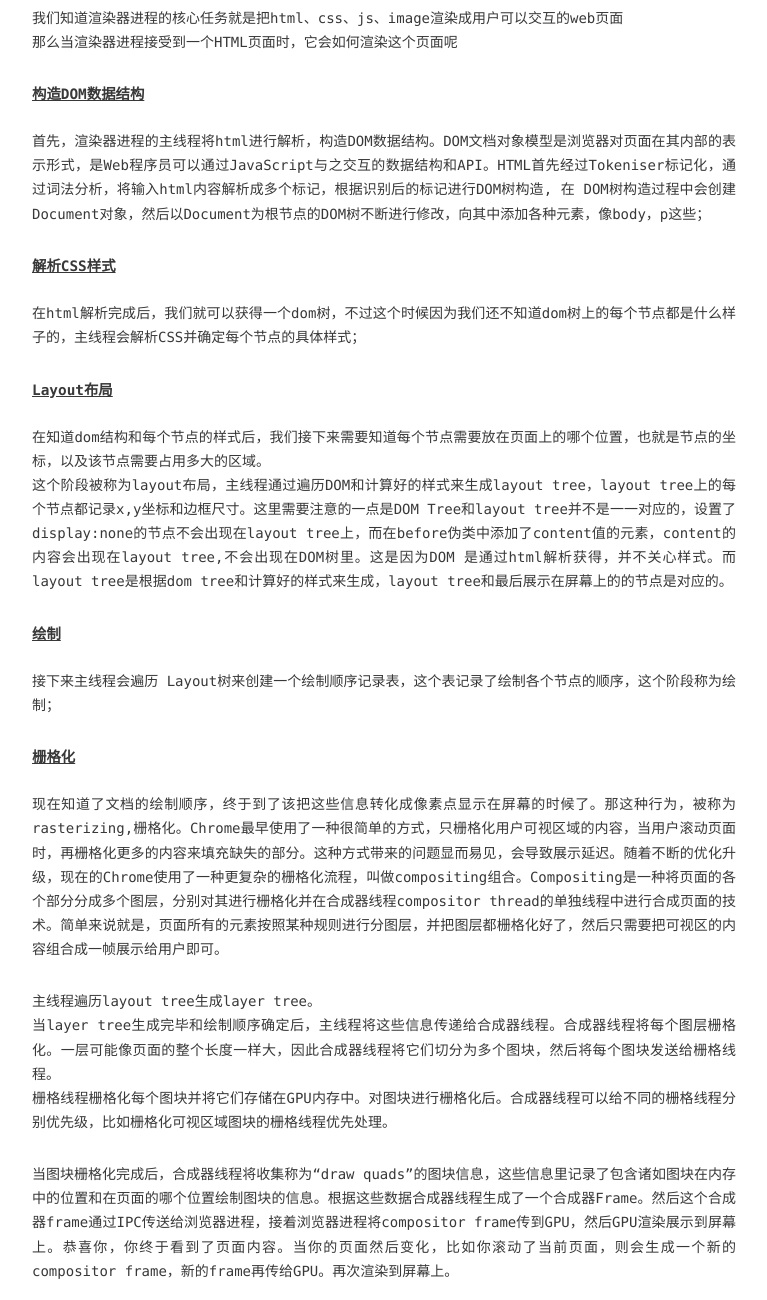
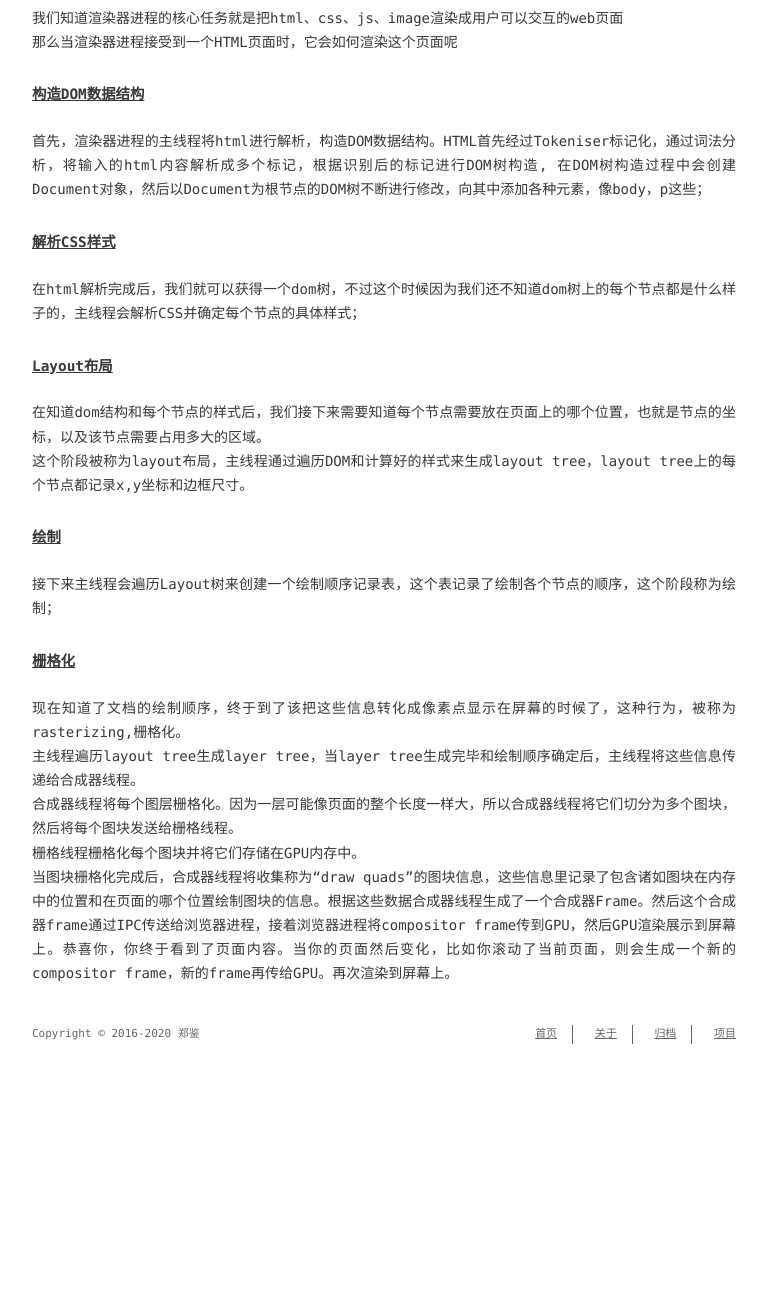
Before and after one commit to knifeZJ/knifeZJ.github.io, a plain HTML site: page 2020/10/01/浏览器中渲染器进程渲染页面的步骤/index.html in a window 1280 px wide. Shown: the part 140-1440 px from the top of the page, without its empty margins (256-1023 px from the left). After the commit the page ends 1204 px from the top, so only its background shows below. Drawn offline with Linux system fonts and the light colour scheme; a web font is replaced by a local one.

Commit message:
Site updated: 2020-10-05 16:07:34

```diff
--- a/2020/10/01/浏览器中渲染器进程渲染页面的步骤/index.html
+++ b/2020/10/01/浏览器中渲染器进程渲染页面的步骤/index.html
@@ -6,15 +6,15 @@
     <meta http-equiv="X-UA-Compatible" content="IE=edge">
     <meta name="HandheldFriendly" content="True">
     <meta name="viewport" content="width=device-width, initial-scale=1, maximum-scale=1" />
-    <meta name="description" content="我们知道渲染器进程的核心任务就是把html、css、js、image渲染成用户可以交互的web页面那么当渲染器进程接受到一个HTML页面时，它会如何渲染这个页面呢 构造DOM数据结构首先，渲染器进程的主线程将html进行解析，构造DOM数据结构。DOM文档对象模型是浏览器对页面在其内部的表示形式，是Web程序员可以通过JavaScript与之交互的数据结构和API。HTML首先经过Tokenise">
+    <meta name="description" content="我们知道渲染器进程的核心任务就是把html、css、js、image渲染成用户可以交互的web页面那么当渲染器进程接受到一个HTML页面时，它会如何渲染这个页面呢 构造DOM数据结构首先，渲染器进程的主线程将html进行解析，构造DOM数据结构。HTML首先经过Tokeniser标记化，通过词法分析，将输入的html内容解析成多个标记，根据识别后的标记进行DOM树构造, 在DOM树构造过程中会创建">
 <meta property="og:type" content="article">
 <meta property="og:title" content="浏览器中渲染器进程渲染页面的步骤">
 <meta property="og:url" content="http://example.com/2020/10/01/%E6%B5%8F%E8%A7%88%E5%99%A8%E4%B8%AD%E6%B8%B2%E6%9F%93%E5%99%A8%E8%BF%9B%E7%A8%8B%E6%B8%B2%E6%9F%93%E9%A1%B5%E9%9D%A2%E7%9A%84%E6%AD%A5%E9%AA%A4/index.html">
 <meta property="og:site_name" content="郑鉴的个人博客">
-<meta property="og:description" content="我们知道渲染器进程的核心任务就是把html、css、js、image渲染成用户可以交互的web页面那么当渲染器进程接受到一个HTML页面时，它会如何渲染这个页面呢 构造DOM数据结构首先，渲染器进程的主线程将html进行解析，构造DOM数据结构。DOM文档对象模型是浏览器对页面在其内部的表示形式，是Web程序员可以通过JavaScript与之交互的数据结构和API。HTML首先经过Tokenise">
+<meta property="og:description" content="我们知道渲染器进程的核心任务就是把html、css、js、image渲染成用户可以交互的web页面那么当渲染器进程接受到一个HTML页面时，它会如何渲染这个页面呢 构造DOM数据结构首先，渲染器进程的主线程将html进行解析，构造DOM数据结构。HTML首先经过Tokeniser标记化，通过词法分析，将输入的html内容解析成多个标记，根据识别后的标记进行DOM树构造, 在DOM树构造过程中会创建">
 <meta property="og:locale" content="zh_CN">
 <meta property="article:published_time" content="2020-10-01T06:46:58.000Z">
-<meta property="article:modified_time" content="2020-10-05T07:47:14.053Z">
+<meta property="article:modified_time" content="2020-10-05T08:05:38.385Z">
 <meta property="article:author" content="郑鉴">
 <meta name="twitter:card" content="summary">
 
@@ -145,13 +145,11 @@
 
   <div class="content" itemprop="articleBody">
     <p>我们知道渲染器进程的核心任务就是把html、css、js、image渲染成用户可以交互的web页面<br>那么当渲染器进程接受到一个HTML页面时，它会如何渲染这个页面呢</p>
-<h3 id="构造DOM数据结构"><a href="#构造DOM数据结构" class="headerlink" title="构造DOM数据结构"></a>构造DOM数据结构</h3><p>首先，渲染器进程的主线程将html进行解析，构造DOM数据结构。DOM文档对象模型是浏览器对页面在其内部的表示形式，是Web程序员可以通过JavaScript与之交互的数据结构和API。HTML首先经过Tokeniser标记化，通过词法分析，将输入html内容解析成多个标记，根据识别后的标记进行DOM树构造, 在 DOM树构造过程中会创建Document对象，然后以Document为根节点的DOM树不断进行修改，向其中添加各种元素，像body，p这些；</p>
+<h3 id="构造DOM数据结构"><a href="#构造DOM数据结构" class="headerlink" title="构造DOM数据结构"></a>构造DOM数据结构</h3><p>首先，渲染器进程的主线程将html进行解析，构造DOM数据结构。HTML首先经过Tokeniser标记化，通过词法分析，将输入的html内容解析成多个标记，根据识别后的标记进行DOM树构造, 在DOM树构造过程中会创建Document对象，然后以Document为根节点的DOM树不断进行修改，向其中添加各种元素，像body，p这些；</p>
 <h3 id="解析CSS样式"><a href="#解析CSS样式" class="headerlink" title="解析CSS样式"></a>解析CSS样式</h3><p>在html解析完成后，我们就可以获得一个dom树，不过这个时候因为我们还不知道dom树上的每个节点都是什么样子的，主线程会解析CSS并确定每个节点的具体样式；</p>
-<h3 id="Layout布局"><a href="#Layout布局" class="headerlink" title="Layout布局"></a>Layout布局</h3><p>在知道dom结构和每个节点的样式后，我们接下来需要知道每个节点需要放在页面上的哪个位置，也就是节点的坐标，以及该节点需要占用多大的区域。<br>这个阶段被称为layout布局，主线程通过遍历DOM和计算好的样式来生成layout tree，layout tree上的每个节点都记录x,y坐标和边框尺寸。这里需要注意的一点是DOM Tree和layout tree并不是一一对应的，设置了display:none的节点不会出现在layout tree上，而在before伪类中添加了content值的元素，content的内容会出现在layout tree,不会出现在DOM树里。这是因为DOM 是通过html解析获得，并不关心样式。而layout tree是根据dom tree和计算好的样式来生成，layout tree和最后展示在屏幕上的的节点是对应的。</p>
-<h3 id="绘制"><a href="#绘制" class="headerlink" title="绘制"></a>绘制</h3><p>接下来主线程会遍历 Layout树来创建一个绘制顺序记录表，这个表记录了绘制各个节点的顺序，这个阶段称为绘制；</p>
-<h3 id="栅格化"><a href="#栅格化" class="headerlink" title="栅格化"></a>栅格化</h3><p>现在知道了文档的绘制顺序，终于到了该把这些信息转化成像素点显示在屏幕的时候了。那这种行为，被称为rasterizing,栅格化。Chrome最早使用了一种很简单的方式，只栅格化用户可视区域的内容，当用户滚动页面时，再栅格化更多的内容来填充缺失的部分。这种方式带来的问题显而易见，会导致展示延迟。随着不断的优化升级，现在的Chrome使用了一种更复杂的栅格化流程，叫做compositing组合。Compositing是一种将页面的各个部分分成多个图层，分别对其进行栅格化并在合成器线程compositor thread的单独线程中进行合成页面的技术。简单来说就是，页面所有的元素按照某种规则进行分图层，并把图层都栅格化好了，然后只需要把可视区的内容组合成一帧展示给用户即可。</p>
-<p>主线程遍历layout tree生成layer tree。<br>当layer tree生成完毕和绘制顺序确定后，主线程将这些信息传递给合成器线程。合成器线程将每个图层栅格化。一层可能像页面的整个长度一样大，因此合成器线程将它们切分为多个图块，然后将每个图块发送给栅格线程。<br>栅格线程栅格化每个图块并将它们存储在GPU内存中。对图块进行栅格化后。合成器线程可以给不同的栅格线程分别优先级，比如栅格化可视区域图块的栅格线程优先处理。</p>
-<p>当图块栅格化完成后，合成器线程将收集称为“draw quads”的图块信息，这些信息里记录了包含诸如图块在内存中的位置和在页面的哪个位置绘制图块的信息。根据这些数据合成器线程生成了一个合成器Frame。然后这个合成器frame通过IPC传送给浏览器进程，接着浏览器进程将compositor frame传到GPU，然后GPU渲染展示到屏幕上。恭喜你，你终于看到了页面内容。当你的页面然后变化，比如你滚动了当前页面，则会生成一个新的compositor frame，新的frame再传给GPU。再次渲染到屏幕上。</p>
+<h3 id="Layout布局"><a href="#Layout布局" class="headerlink" title="Layout布局"></a>Layout布局</h3><p>在知道dom结构和每个节点的样式后，我们接下来需要知道每个节点需要放在页面上的哪个位置，也就是节点的坐标，以及该节点需要占用多大的区域。<br>这个阶段被称为layout布局，主线程通过遍历DOM和计算好的样式来生成layout tree，layout tree上的每个节点都记录x,y坐标和边框尺寸。</p>
+<h3 id="绘制"><a href="#绘制" class="headerlink" title="绘制"></a>绘制</h3><p>接下来主线程会遍历Layout树来创建一个绘制顺序记录表，这个表记录了绘制各个节点的顺序，这个阶段称为绘制；</p>
+<h3 id="栅格化"><a href="#栅格化" class="headerlink" title="栅格化"></a>栅格化</h3><p>现在知道了文档的绘制顺序，终于到了该把这些信息转化成像素点显示在屏幕的时候了，这种行为，被称为rasterizing,栅格化。<br>主线程遍历layout tree生成layer tree，当layer tree生成完毕和绘制顺序确定后，主线程将这些信息传递给合成器线程。<br>合成器线程将每个图层栅格化。因为一层可能像页面的整个长度一样大，所以合成器线程将它们切分为多个图块，然后将每个图块发送给栅格线程。<br>栅格线程栅格化每个图块并将它们存储在GPU内存中。<br>当图块栅格化完成后，合成器线程将收集称为“draw quads”的图块信息，这些信息里记录了包含诸如图块在内存中的位置和在页面的哪个位置绘制图块的信息。根据这些数据合成器线程生成了一个合成器Frame。然后这个合成器frame通过IPC传送给浏览器进程，接着浏览器进程将compositor frame传到GPU，然后GPU渲染展示到屏幕上。恭喜你，你终于看到了页面内容。当你的页面然后变化，比如你滚动了当前页面，则会生成一个新的compositor frame，新的frame再传给GPU。再次渲染到屏幕上。</p>
 
   </div>
 </article>
```
